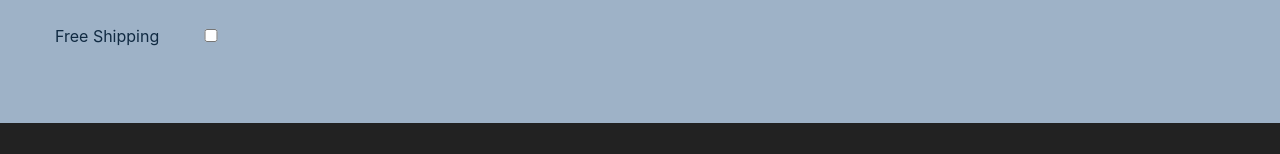
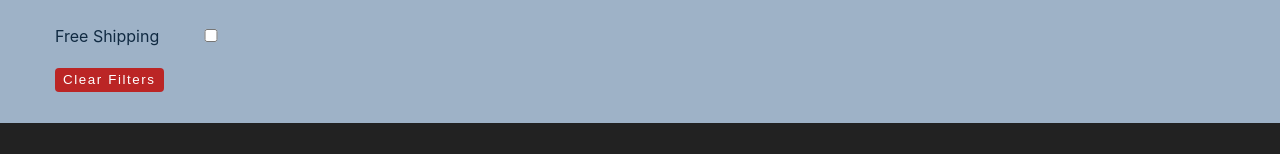
Before and after one commit to zgdino/e-commerce-store, a React (Create React App) app: page /products in a window 1280 px wide. Shown: the part 661-815 px from the top of the page. Built offline with nearby package versions, Linux system fonts and the light colour scheme; no server answers.

Commit message:
Build clear filters button in Filter.js

```diff
--- a/src/components/Filters.js
+++ b/src/components/Filters.js
@@ -155,6 +155,7 @@ const Filters = () => {
           </div>
           {/* end of shipping */}
         </form>
+        <button type='button' className='clear-btn' onClick={clearFilters}>clear filters</button>
       </div>
     </Wrapper>
   )
--- a/src/context/filter_context.js
+++ b/src/context/filter_context.js
@@ -76,6 +76,7 @@ export const FilterProvider = ({ children }) => {
       value = Number(value)
     }
     if (name === 'shipping') {
+      // changing shipping from <<false>> to <<true>>
       value = e.target.checked
     }
     dispatch({ type: UPDATE_FILTERS, payload: { name, value } })
```
